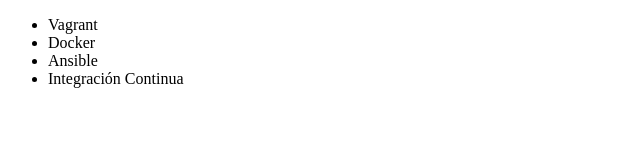
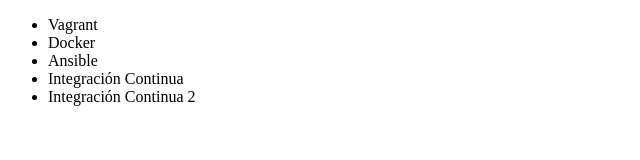
Before and after one commit to Andramao/alura-git, a plain HTML site: page index.html in a window 1280 px wide. Shown: the whole page, without its empty margins (0-640 px from the left). Drawn offline with Linux system fonts and the light colour scheme.

Commit message:
adicion de curso

```diff
--- a/index.html
+++ b/index.html
@@ -10,6 +10,7 @@
          <li> Docker </li>
          <li> Ansible </li>
          <li> Integración Continua </li>
+         <li> Integración Continua 2</li>
      </ul>
 </body>
 </html>
```
